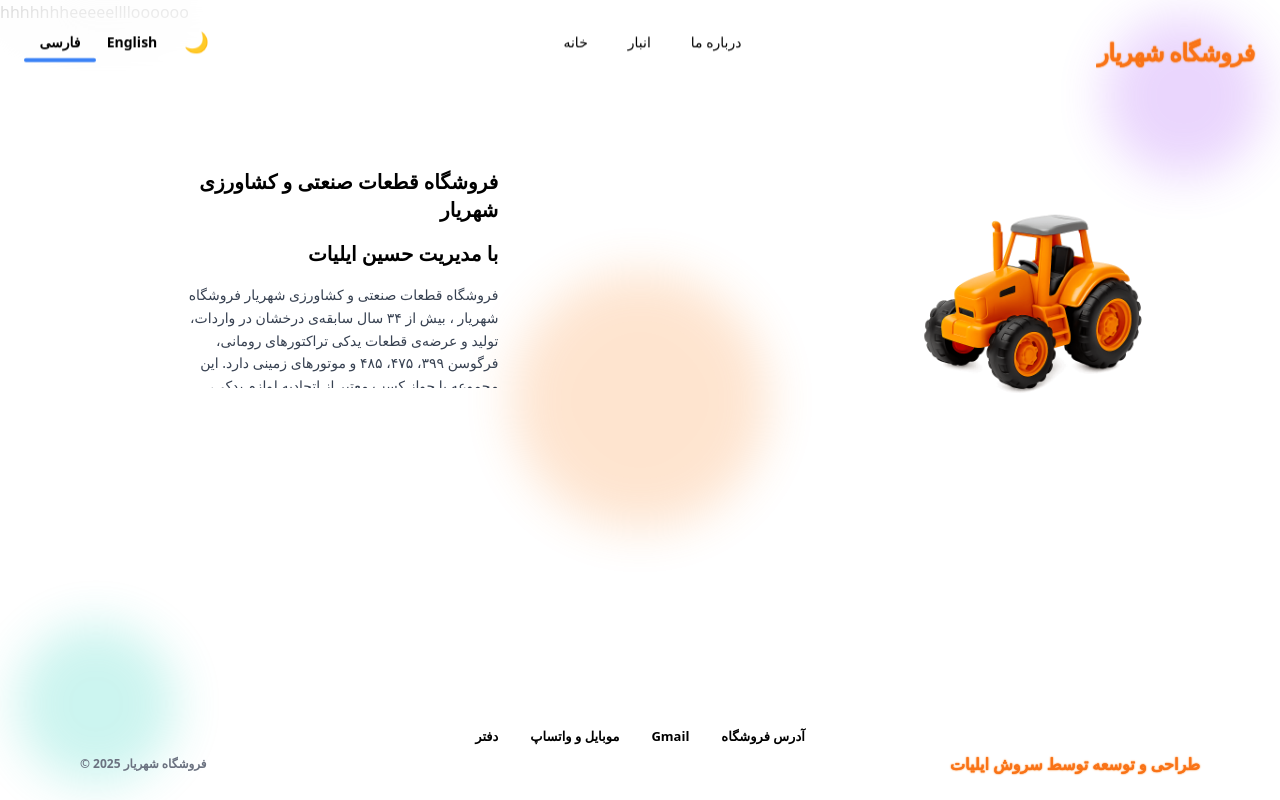
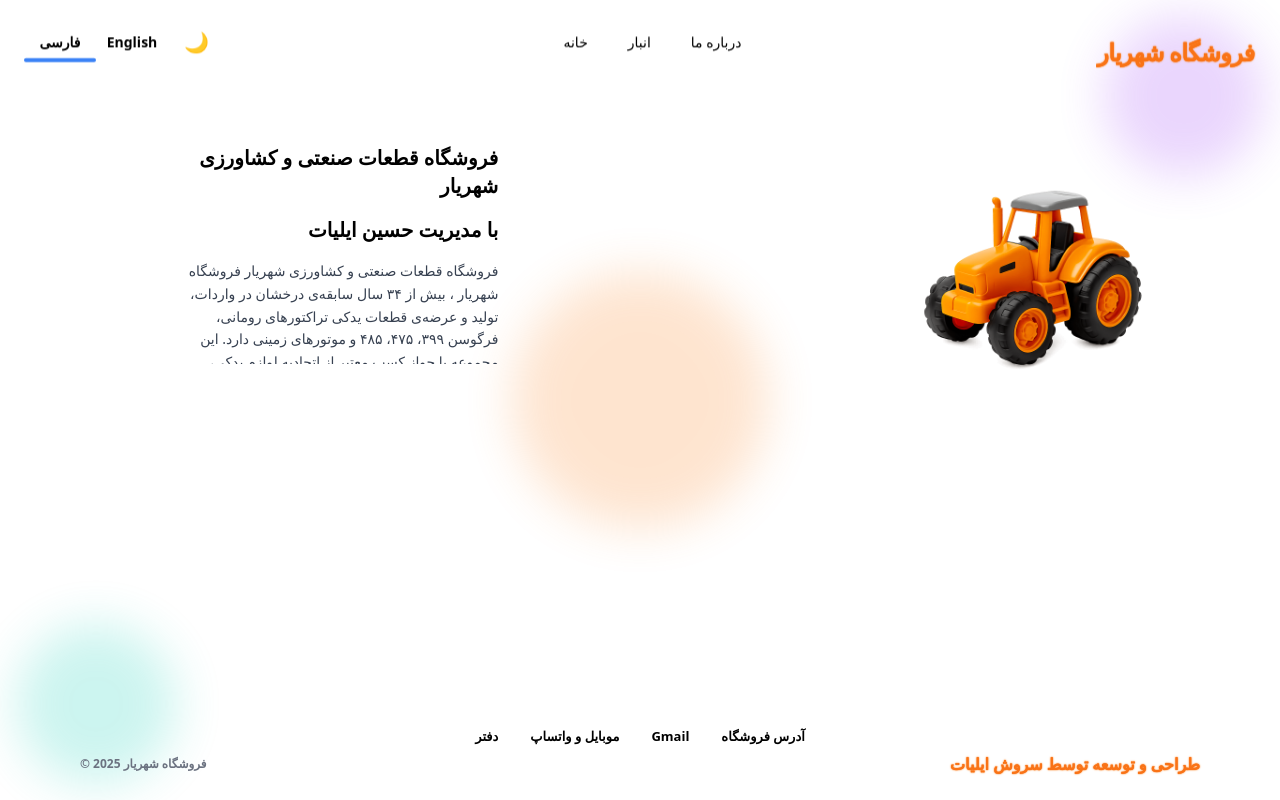
Before and after one commit to soroushiliyat/shahryar-store, a React (Vite) app: page / in a window 1280 px wide. Built offline with nearby package versions, Linux system fonts and the light colour scheme.

Commit message:
Update App.tsx

```diff
--- a/src/App.tsx
+++ b/src/App.tsx
@@ -17,7 +17,7 @@ function App() {
         {/* نوار بالا */}
         <Navbar />
 
-        <p> hhhhhhheeeeelllloooooo </p>
+
 
         {/* افکت‌های نوری */}
         <div className="absolute inset-0 backdrop-blur-2xl bg-white/80 dark:bg-neutral-900/80 z-0"></div>
```
